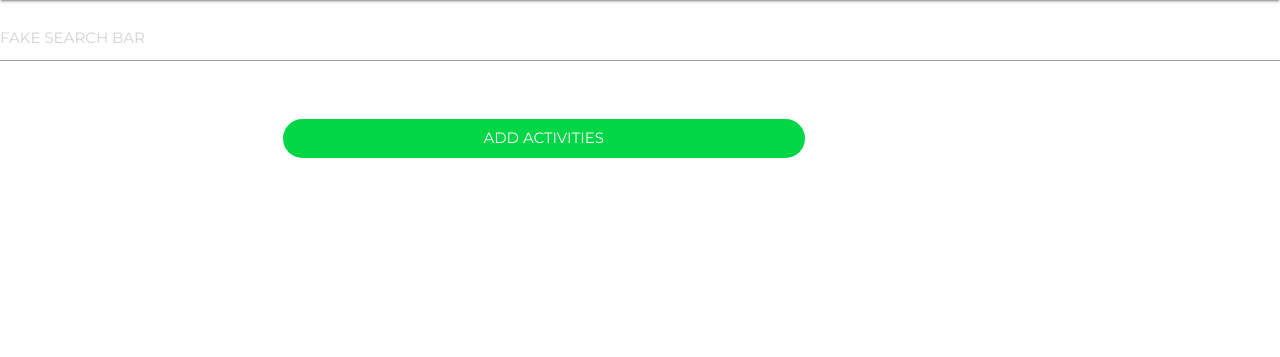
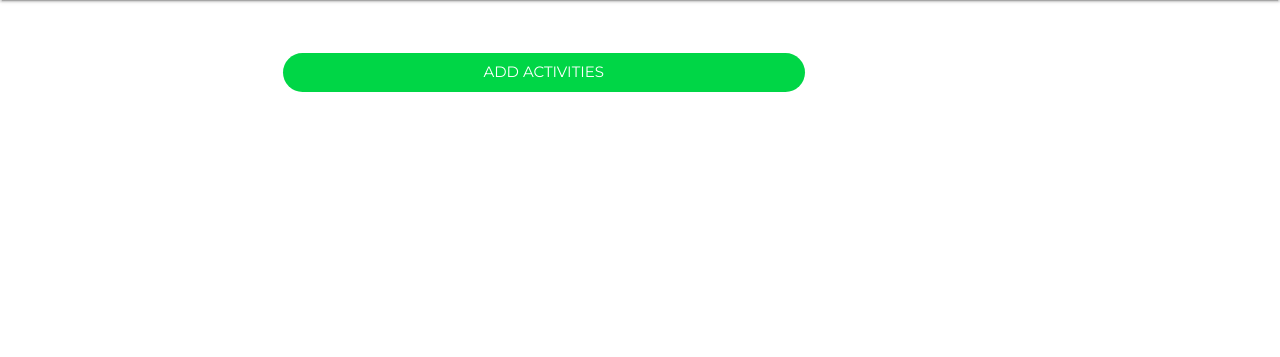
Before and after one commit to Faventyne/teamgala2, a PHP site: template templates/organization_activities_list.html.twig in a window 1280 px wide. Shown: the part 64-421 px from the top of the page. Run offline with PHP 8.4, Linux system fonts and the light colour scheme; the template is opened without the code that fills it, so the values that code supplies are empty; some libraries are stand-ins or nearby versions.

Commit message:
fake search bars removed from serpico RIP

```diff
--- a/templates/activities_list.html.twig
+++ b/templates/activities_list.html.twig
@@ -14,7 +14,6 @@ Activity list
 
 {% block content %}
   <section class="col s10">
-    <input type="text" name="fakesearchbar" placeholder="FAKE SEARCH BAR">
 
     {% for activity in user_activities %}
       <ul id="ListButtons" class="collapsible" data-collapsible="accordion">
--- a/templates/organization_activities_list.html.twig
+++ b/templates/organization_activities_list.html.twig
@@ -9,7 +9,7 @@ Activity list
 
 {% block content %}
   <section class="col s10">
-    <input type="text" name="fakesearchbar" placeholder="FAKE SEARCH BAR">
+
 
     {% for activity in organization_activities %}
       <ul class="collapsible" data-collapsible="accordion">
--- a/templates/participants_list.html.twig
+++ b/templates/participants_list.html.twig
@@ -15,7 +15,7 @@ Select participants
 {% block content %}
   <section class="col s10">
       {#{{ form_start(form,{'attr': {'class': 'foo'}}) }}#}
-    <input type="text" name="fakesearchbar" placeholder="FAKE SEARCH BAR">
+
     <input type="hidden" name="update" placeholder="{{ update }}">
     {% for participant in participants %}
       <ul class="collection">
--- a/templates/users_list.html.twig
+++ b/templates/users_list.html.twig
@@ -12,7 +12,6 @@ User list
 {% endblock %}
 {% block content %}
   <section class="col s10">
-    <input type="text" name="fakesearchbar" placeholder="FAKE SEARCH BAR">
 
     {% for user in users %}
       <ul class="collapsible" data-collapsible="accordion">
```
